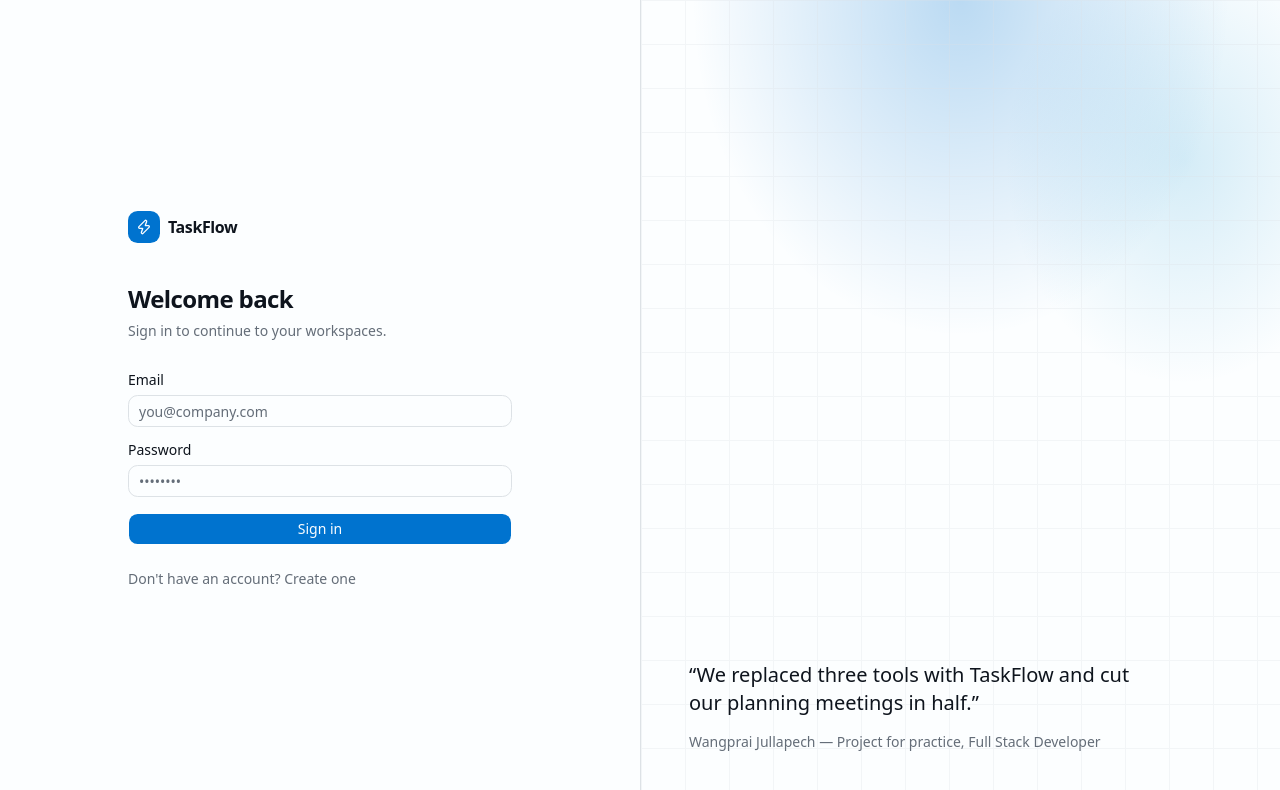
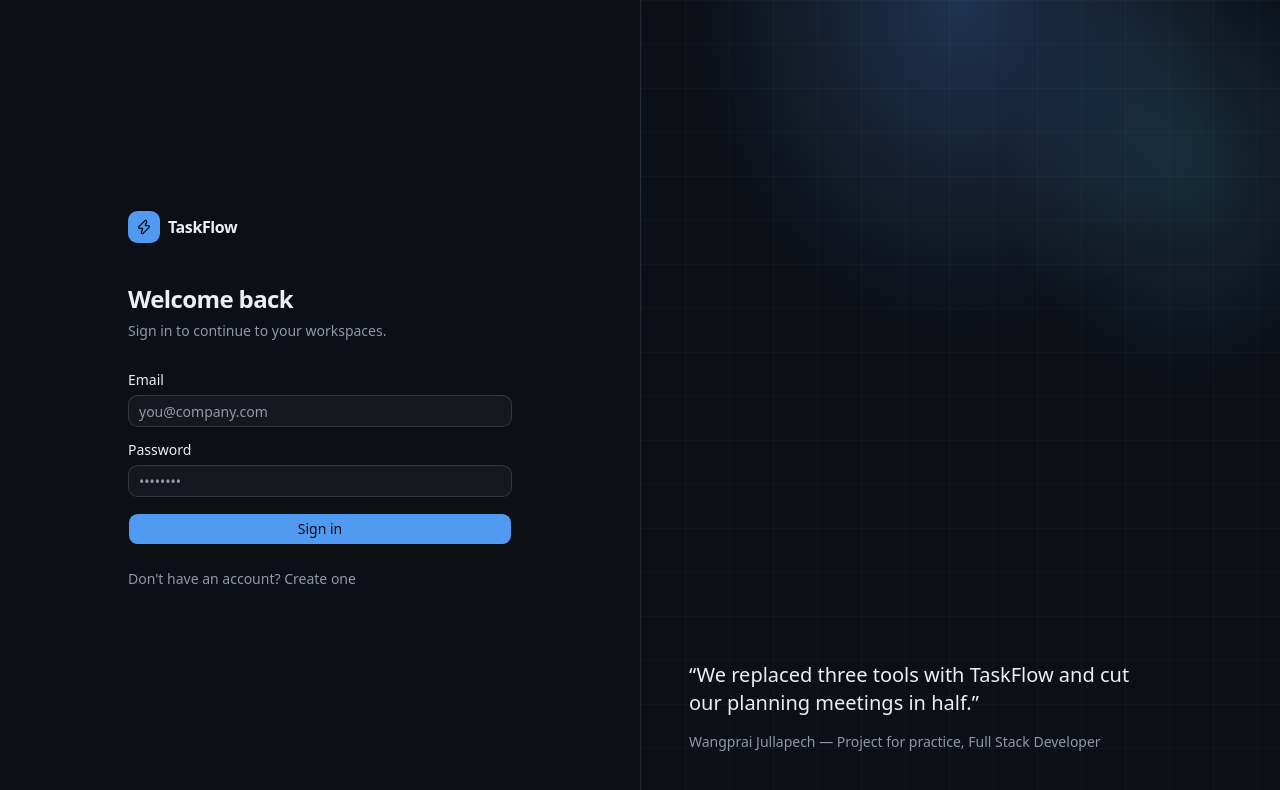
Before and after one commit to Wangprai/software-en-taskflow, a Next.js app in the folder frontend/: page /login in a window 1280 px wide. Shown: the top 790 px of the page. Built offline with nearby package versions, Linux system fonts and the light colour scheme; no server answers.

Commit message:
feat: add theme provider in frontend

```diff
--- a/frontend/app/layout.tsx
+++ b/frontend/app/layout.tsx
@@ -3,6 +3,7 @@ import { AuthProvider } from "@/providers/auth-provider";
 
 import { Toaster } from "sonner";
 import { QueryProvider } from "@/providers/query-provider";
+import { ThemeProvider } from "@/providers/theme-provider";
 
 export default function RootLayout({
   children,
@@ -12,12 +13,14 @@ export default function RootLayout({
   return (
     <html lang="en">
       <body>
+        <ThemeProvider>
           <QueryProvider>
             <AuthProvider>
               {children}
               <Toaster />
             </AuthProvider>
           </QueryProvider>
+        </ThemeProvider>
       </body>
     </html>
   );
--- a/frontend/components/layout/navbar.tsx
+++ b/frontend/components/layout/navbar.tsx
@@ -1,7 +1,7 @@
 "use client";
 
 import Link from "next/link";
-import { Bell, LogOut, Search, Settings, User as UserIcon } from "lucide-react";
+import { Bell, LogOut, Moon, Search, Settings, Sun, User as UserIcon } from "lucide-react";
 import { useState } from "react";
 
 import { UserAvatar } from "@/components/shared/user-avatar";
@@ -16,9 +16,11 @@ import {
 } from "@/components/ui/dropdown-menu";
 import { Input } from "@/components/ui/input";
 import { useAuth } from "@/features/auth/hooks";
+import { useTheme } from "@/providers/theme-provider";
 
 export function Navbar() {
   const { user, logout } = useAuth();
+  const { theme, toggleTheme } = useTheme();
   const [query, setQuery] = useState("");
 
   return (
@@ -35,6 +37,9 @@ export function Navbar() {
       </div>
 
       <div className="ml-auto flex items-center gap-1">
+        <Button variant="ghost" size="icon" onClick={toggleTheme} aria-label="Toggle theme">
+          {theme === "dark" ? <Sun className="size-4" /> : <Moon className="size-4" />}
+        </Button>
         <Button variant="ghost" size="icon" asChild aria-label="Notifications">
           <Link href="/notifications" className="relative">
             <Bell className="size-4" />
--- /dev/null
+++ b/frontend/providers/theme-provider.tsx
@@ -0,0 +1,48 @@
+"use client";
+
+import { createContext, useCallback, useContext, useEffect, useMemo, useState } from "react";
+import type { ReactNode } from "react";
+
+import { THEME_STORAGE_KEY } from "@/constants";
+
+export type Theme = "light" | "dark";
+
+interface ThemeContextValue {
+  theme: Theme;
+  setTheme: (theme: Theme) => void;
+  toggleTheme: () => void;
+}
+
+const ThemeContext = createContext<ThemeContextValue | null>(null);
+
+export function ThemeProvider({ children }: { children: ReactNode }) {
+  const [theme, setThemeState] = useState<Theme>("dark");
+
+  useEffect(() => {
+    const stored = window.localStorage.getItem(THEME_STORAGE_KEY) as Theme | null;
+    const next = stored ?? "dark";
+    setThemeState(next);
+    document.documentElement.classList.toggle("dark", next === "dark");
+  }, []);
+
+  const setTheme = useCallback((next: Theme) => {
+    setThemeState(next);
+    window.localStorage.setItem(THEME_STORAGE_KEY, next);
+    document.documentElement.classList.toggle("dark", next === "dark");
+  }, []);
+
+  const toggleTheme = useCallback(
+    () => setTheme(document.documentElement.classList.contains("dark") ? "light" : "dark"),
+    [setTheme],
+  );
+
+  const value = useMemo(() => ({ theme, setTheme, toggleTheme }), [theme, setTheme, toggleTheme]);
+
+  return <ThemeContext.Provider value={value}>{children}</ThemeContext.Provider>;
+}
+
+export function useTheme() {
+  const ctx = useContext(ThemeContext);
+  if (!ctx) throw new Error("useTheme must be used inside <ThemeProvider>");
+  return ctx;
+}
```
Lines whose indentation alone changed are shown as unchanged.
